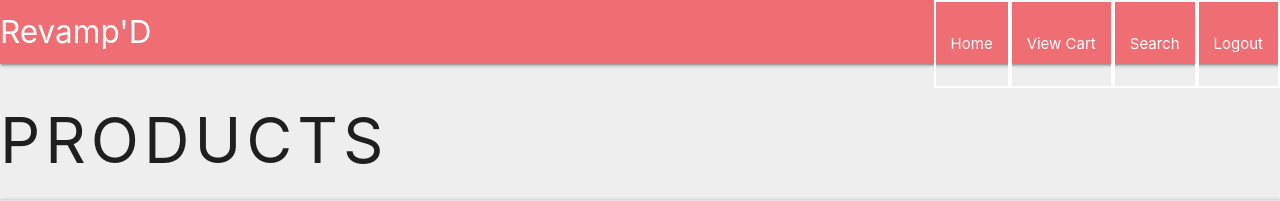
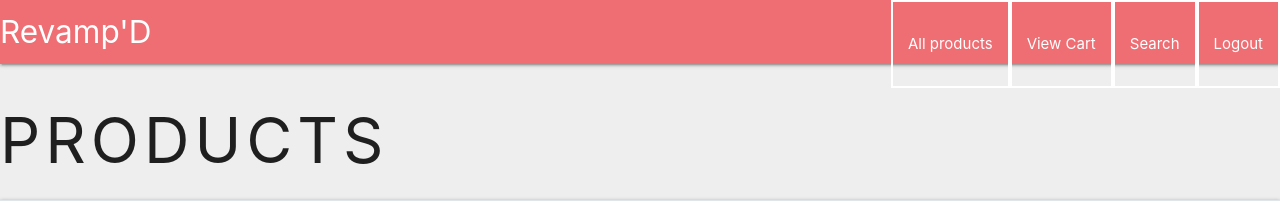
Before and after one commit to EmmanuellaAplerku/ecommerce, a PHP site: page /view/single_product.php?product_id=1 in a window 1280 px wide. Shown: the top 201 px of the page. Run offline with PHP 8.4, Linux system fonts and the light colour scheme; the visitor is signed in with stand-in values (Sample User, id 1); data that the repository does not hold is empty; some libraries are stand-ins or nearby versions.

Commit message:
products

```diff
--- a/view/single_product.php
+++ b/view/single_product.php
@@ -42,7 +42,7 @@ $product = select_one_product_ctr($product_id);
 
 					else{
 						?>
-						<li><a href="../index.php" class="home-button">Home</a></li>
+						<li><a href="../view/all_product.php" class="home-button">All products</a></li>
 						<li><a href="../view/cart.php" class="home-button">View Cart</a></li>
 						<li><a href="../view/product_search_result.php" class="home-button">Search</a></li>
 						<li><a href="../Login/logout.php" class="home-button">Logout</a></li>
```
Also changed, not shown: 1 other file.
